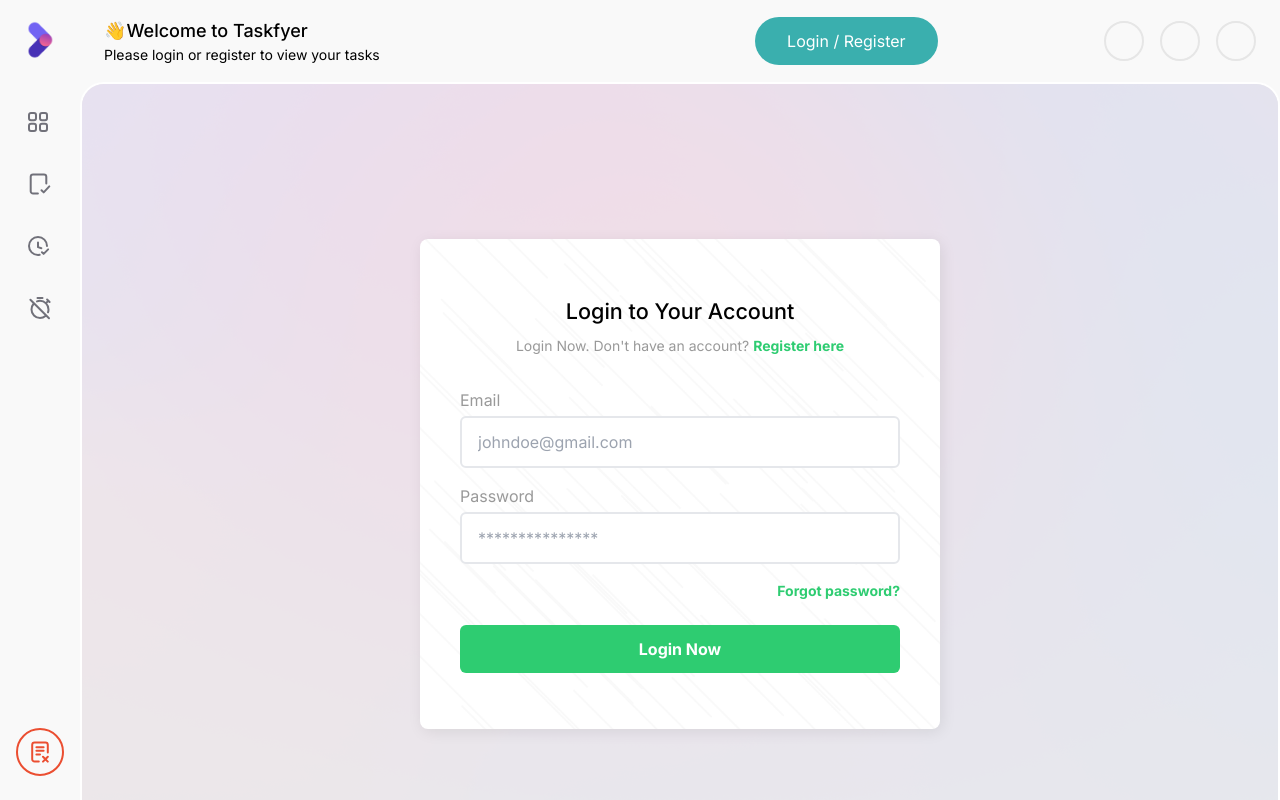
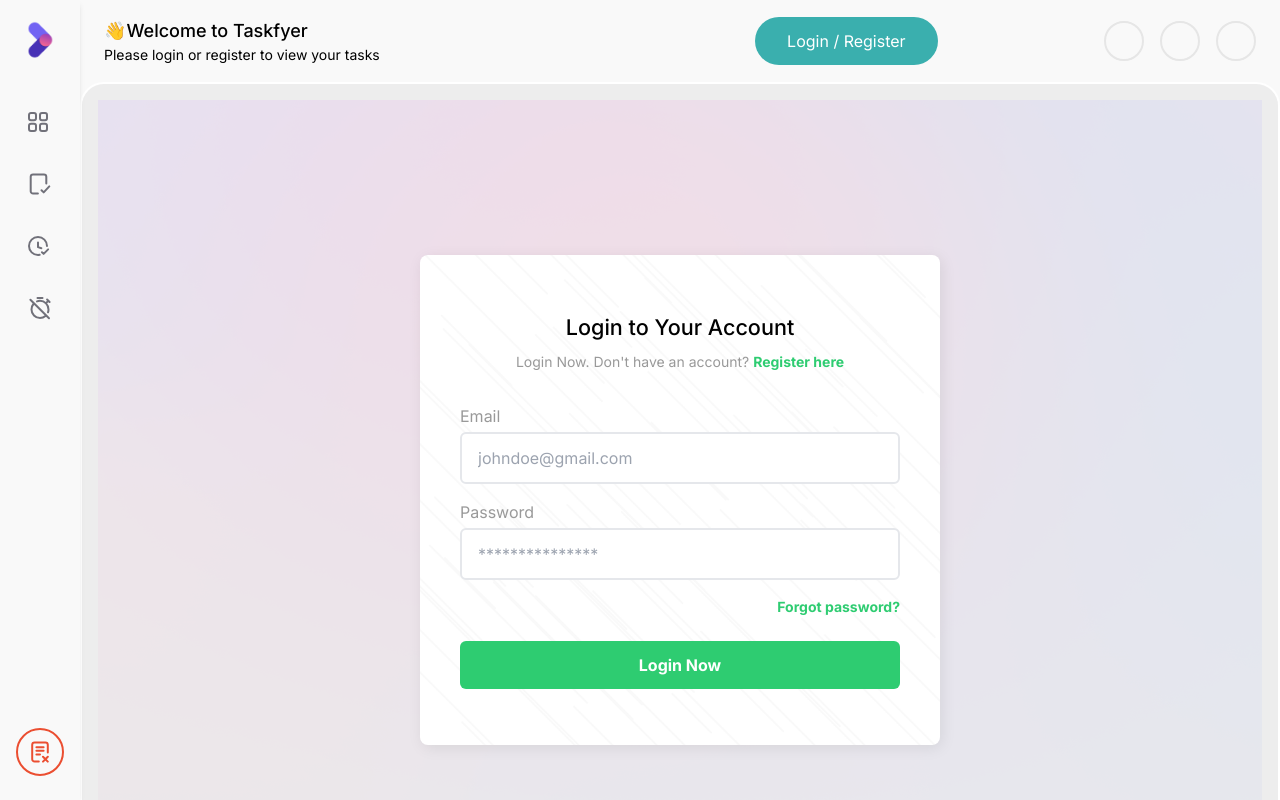
Before and after one commit to ahmednasser111/task-management-system, a Next.js app: page /login in a window 1280 px wide. Built offline with nearby package versions, Linux system fonts and the light colour scheme; no server answers; some icons are missing.

Commit message:
refactor layout and styling of MiniSidebar, Sidebar, MainContentLayout, and MainLayout components for improved responsiveness and visual consistency

```diff
--- a/app/Components/MiniSidebar/MiniSidebar.tsx
+++ b/app/Components/MiniSidebar/MiniSidebar.tsx
@@ -40,7 +40,7 @@
     },
   ];
   return (
-    <div className="fixed left-0 top-0 h-screen z-50 basis-[5rem] flex flex-col bg-[#f9f9f9] sm:static sm:h-auto">
+    <div className="fixed left-0 top-0 h-screen z-50 basis-[5rem] flex flex-col bg-[#f9f9f9] sm:static sm:h-auto shadow-md">
       <div className="flex items-center justify-center h-[5rem]">
         <Image src="/logo.png" width={28} height={28} alt="logo" />
       </div>
--- a/app/Components/Sidebar/Sidebar.tsx
+++ b/app/Components/Sidebar/Sidebar.tsx
@@ -6,11 +6,7 @@
 function Sidebar() {
   const { logoutUser } = useUserContext();
   return (
-    <aside
-      className="w-full sm:w-[20rem] mt-[5rem] h-[calc(100%-5rem)] fixed right-0 top-0 bg-[#f9f9f9] flex flex-col
-        overflow-y-auto scrollbar-thin scrollbar-thumb-[#e6e6e6] scrollbar-track-transparent
-        max-h-screen z-40 transition-all duration-300"
-    >
+    <div className="w-[20rem] mt-[5rem] h-[calc(100%-5rem)] fixed right-0 top-0 bg-[#f9f9f9] flex flex-col">
       <Profile />
       <div className="mt-4 mx-6">
         <RadialChart />
@@ -22,7 +18,7 @@
       >
         Sign Out
       </button>
-    </aside>
+    </div>
   );
 }
 
--- a/providers/MainContentLayout.tsx
+++ b/providers/MainContentLayout.tsx
@@ -9,7 +9,7 @@
 function MainContentLayout({ children }: MainContentLayoutProps) {
   const userId = useUserContext().user._id;
   return (
-    <main className={`${userId ? "pr-[20rem]" : ""} pb-[1.5rem] flex h-full`}>
+    <main className={`${userId ? "pr-0 sm:pr-[20rem]" : ""} pb-[1.5rem] flex h-full w-full`}>
       {children}
     </main>
   );
--- a/providers/MainLayout.tsx
+++ b/providers/MainLayout.tsx
@@ -11,7 +11,7 @@
 function MainLayout({ children }: MainLayoutProps) {
   const { isEditing, profileModal } = useTasks();
   return (
-    <div className="main-layout flex-1 bg-[#EDEDED] border-2 border-white rounded-[1.5rem] overflow-auto">
+    <div className="main-layout flex-1 bg-[#EDEDED] border-2 border-white rounded-none sm:rounded-[1.5rem] overflow-auto p-0 sm:p-4">
       {isEditing && <Modal />}
       {profileModal && <ProfileModal />}
       {children}
```
